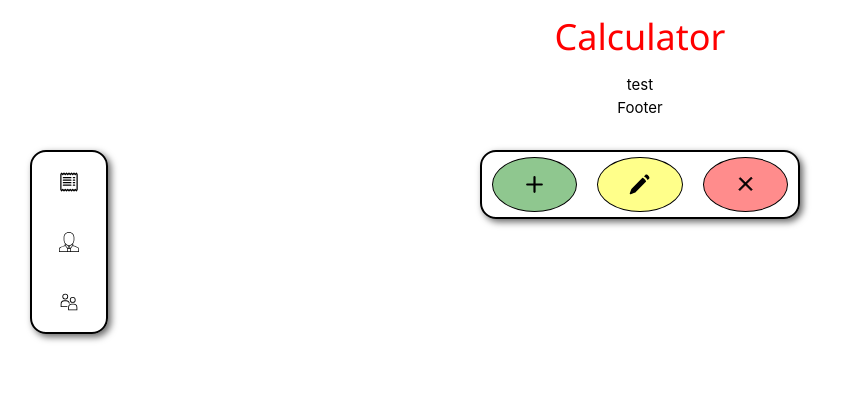
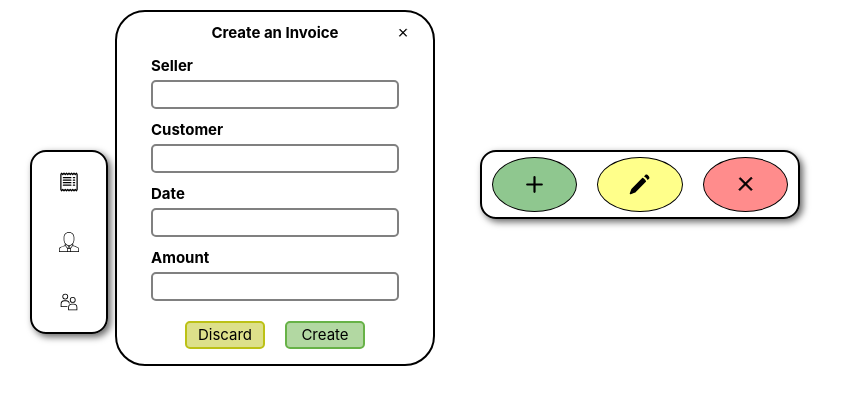
Before and after one commit to djolodjolovista/Lanaco-FE-Task, a React (Create React App) app in the folder client/my-ts-app/: page /home in a window 1280 px wide. Shown: the top 404 px of the page, without its empty margins (0-843 px from the left). Built offline with nearby package versions, Linux system fonts and the light colour scheme.

Commit message:
Added Modal

```diff
--- /dev/null
+++ b/client/my-ts-app/src/components/Button.tsx
@@ -0,0 +1,35 @@
+import React from 'react';
+import styled from 'styled-components';
+
+interface ButtonProps {
+  color: string;
+  text: string;
+  onClick: (e: React.MouseEvent<HTMLButtonElement>) => void;
+}
+
+const Button = (props: ButtonProps) => {
+  return (
+    <Container>
+      <Text color={props.color} onClick={props.onClick}>
+        {props.text}
+      </Text>
+    </Container>
+  );
+};
+
+export default Button;
+
+const Container = styled.div`
+  display: flex;
+`;
+
+const Text = styled.button<{ color: string }>`
+  color: black;
+  background: ${(props) => `rgba(${props.color}, 0.5)`};
+  border-radius: 5px;
+  border: 2px solid ${(props) => `rgba(${props.color}, 1)`};
+  width: 80px;
+  &:hover {
+    background: ${(props) => `rgba(${props.color}, 0.7)`};
+  }
+`;
--- /dev/null
+++ b/client/my-ts-app/src/components/modals/Modal.tsx
@@ -0,0 +1,112 @@
+import React from 'react';
+import styled from 'styled-components';
+import Icon from '../../icons/Icon';
+import Button from '../Button';
+
+interface ModalProps {
+  title: string;
+  //options: { text: string; onClick: (e: React.ChangeEvent) => void }[];
+  options: { text: string }[];
+}
+
+const Modal = (props: ModalProps) => {
+  const saveForm = () => {
+    null;
+  };
+  const deleteForm = () => {
+    null;
+  };
+  return (
+    <Container>
+      <HeaderContainer>
+        <Header>{props.title}</Header>
+        <IconConatiner>
+          <Icon icon="delete" />
+        </IconConatiner>
+      </HeaderContainer>
+      <OptionsContainer>
+        {props.options.map((item, key) => {
+          return (
+            <Option key={key}>
+              <Label>{item.text}</Label>
+              <Input onChange={(e: React.ChangeEvent<HTMLInputElement>) => null} />
+            </Option>
+          );
+        })}
+      </OptionsContainer>
+      <ButtonsContainer>
+        <ModalButton text="Discard" color="188, 193, 22" onClick={saveForm} />
+        <ModalButton text="Create" color="103, 178, 71" onClick={deleteForm} />
+      </ButtonsContainer>
+    </Container>
+  );
+};
+
+export default Modal;
+
+const Container = styled.div`
+  display: flex;
+  flex-direction: column;
+  align-items: center;
+  position: absolute;
+  top: 10px;
+  left: 115px;
+  border: 2px solid black;
+  width: 25%;
+  border-radius: 30px;
+`;
+
+const HeaderContainer = styled.div`
+  display: flex;
+  flex-direction: row;
+  align-items: center;
+  justify-content: space-around;
+  width: 100%;
+`;
+
+const Header = styled.span`
+  font-weight: bold;
+  margin: auto;
+  margin-top: 10px;
+  margin-bottom: 5px;
+`;
+
+const OptionsContainer = styled.div`
+  display: flex;
+  flex-direction: column;
+`;
+
+const Option = styled.div`
+  display: flex;
+  flex-direction: column;
+  align-items: flex-start;
+  margin: 5px 5px;
+`;
+
+const Label = styled.label`
+  font-weight: 700;
+`;
+const Input = styled.input`
+  margin-top: 3px;
+  border: 2px solid gray;
+  border-radius: 5px;
+`;
+
+const ButtonsContainer = styled.div`
+  display: flex;
+  flex-direction: row;
+  gap: 20px;
+  margin: 15px 5px;
+`;
+
+const IconConatiner = styled.div`
+  height: 15px;
+  margin-right: 10px;
+  position: absolute;
+  right: 10px;
+  &:hover {
+    color: red;
+  }
+`;
+
+const ModalButton = styled(Button)``;
--- a/client/my-ts-app/src/components/table/TableBody.tsx
+++ b/client/my-ts-app/src/components/table/TableBody.tsx
@@ -65,7 +65,7 @@ const TableBody = (props: TableBodyProps) => {
                   <TableRow key={key}>
                     <TableCell>{item.companyName}</TableCell>
                     <TableCell>{item.hqAdress}</TableCell>
-                    <TableCell>{item.isActive}</TableCell>
+                    <TableCell>{item.isActive ? 'YES' : 'NO'}</TableCell>
                   </TableRow>
                 );
               }
--- a/client/my-ts-app/src/screens/Customers.tsx
+++ b/client/my-ts-app/src/screens/Customers.tsx
@@ -1,12 +1,35 @@
 import React from 'react';
-import Icon from '../icons/Icon';
+import styled from 'styled-components';
+import PageHeader from '../components/PageHeader';
+import TableBody from '../components/table/TableBody';
+import TableHeader from '../components/table/TableHeader';
 
 const Customers = () => {
+  const header = ['Name', 'Surname', 'Adress', 'Age'];
+
+  const test = [
+    { name: 'Nikola', surname: 'Nikolic', adress: 'V.R.Putnika 43', age: 32 },
+    { name: 'Petar', surname: 'Petrovic', adress: 'V.R.Putnika 53', age: 52 }
+  ];
   return (
-    <div>
-      <Icon icon="customers" />
-    </div>
+    <MainContainer>
+      <Container>
+        <PageHeader text="CUSTOMERS" />
+        <TableHeader cellsContent={header} />
+        <TableBody type="CUSTOMERS" elements={test} />
+      </Container>
+    </MainContainer>
   );
 };
 
 export default Customers;
+
+const MainContainer = styled.div`
+  position: relative;
+`;
+
+const Container = styled.div`
+  display: flex;
+  flex-direction: column;
+  align-items: center;
+`;
--- a/client/my-ts-app/src/screens/MainScreen.tsx
+++ b/client/my-ts-app/src/screens/MainScreen.tsx
@@ -1,12 +1,17 @@
 import React from 'react';
 import styled from 'styled-components';
+import Modal from '../components/modals/Modal';
 
 const MainScreen = () => {
+  const modalOptions = [
+    { text: 'Seller' },
+    { text: 'Customer' },
+    { text: 'Date' },
+    { text: 'Amount' }
+  ];
   return (
     <Container>
-      <Title>Calculator</Title>
-      <CalculatorContainer>test</CalculatorContainer>
-      <Footer>Footer</Footer>
+      <Modal title="Create an Invoice" options={modalOptions} />
     </Container>
   );
 };
--- a/client/my-ts-app/src/screens/Sellers.tsx
+++ b/client/my-ts-app/src/screens/Sellers.tsx
@@ -1,7 +1,35 @@
 import React from 'react';
+import styled from 'styled-components';
+import PageHeader from '../components/PageHeader';
+import TableBody from '../components/table/TableBody';
+import TableHeader from '../components/table/TableHeader';
 
 const Sellers = () => {
-  return <div>Sellers</div>;
+  const header = ['Name', 'Adress', 'Active'];
+
+  const test = [
+    { companyName: 'Microsoft', hqAdress: 'Sarajevo', isActive: true },
+    { companyName: 'Intel', hqAdress: 'London', isActive: false }
+  ];
+  return (
+    <MainContainer>
+      <Container>
+        <PageHeader text="SELLERS" />
+        <TableHeader cellsContent={header} />
+        <TableBody type="SELLERS" elements={test} />
+      </Container>
+    </MainContainer>
+  );
 };
 
 export default Sellers;
+
+const MainContainer = styled.div`
+  position: relative;
+`;
+
+const Container = styled.div`
+  display: flex;
+  flex-direction: column;
+  align-items: center;
+`;
```
